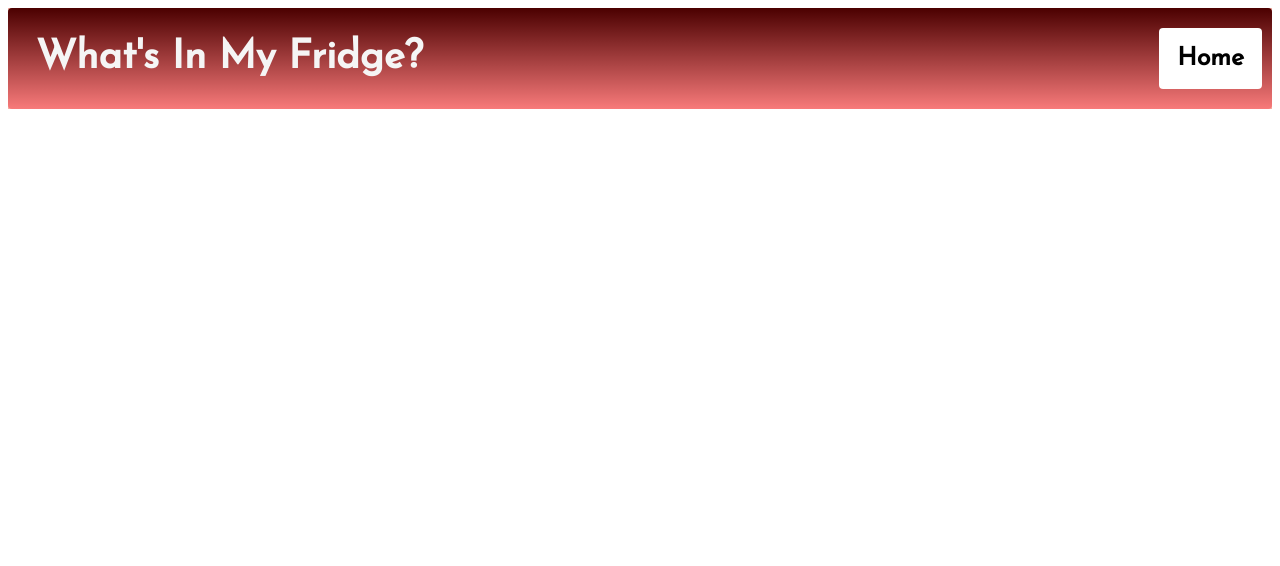
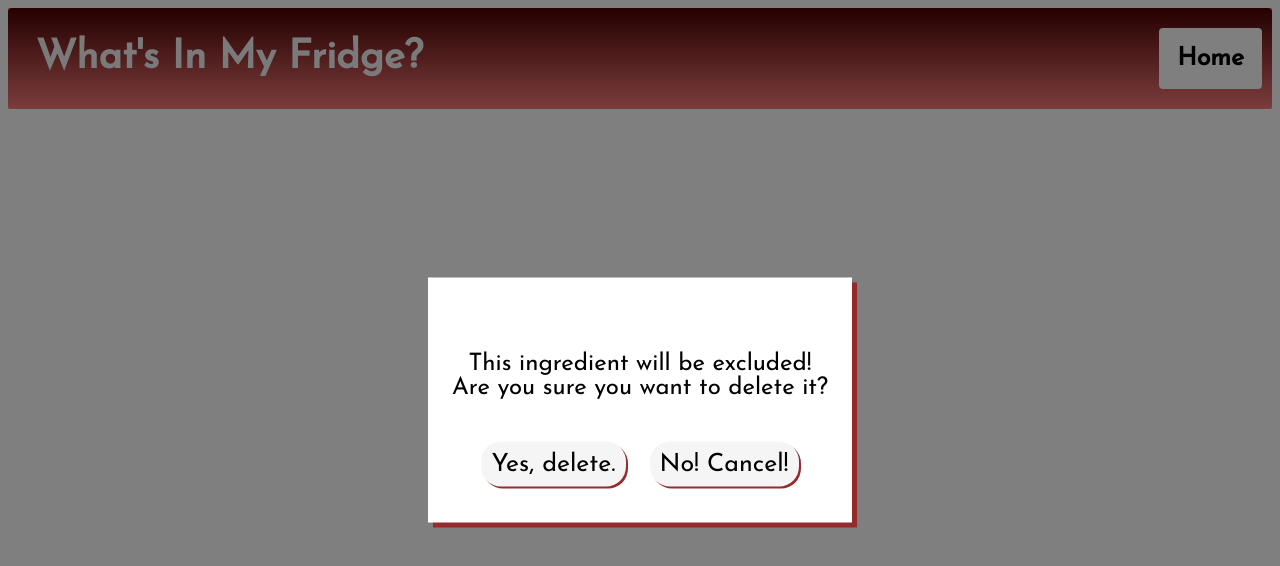
Before and after one commit to ivantuzita/whats-in-my-fridge, an Angular app: page /ingredients/deleteIngredient/1 in a window 1280 px wide. Before the commit this address led to /. Shown: the top 566 px of the page. Built offline with nearby package versions, Linux system fonts and the light colour scheme; no server answers.

Commit message:
working delete ingredient feature

```diff
--- a/backend/db.json
+++ b/backend/db.json
@@ -1,4 +1,3 @@
 {
-  "ingredients": [
-  ]
+  "ingredients": []
 }
--- a/src/app/app-routing.module.ts
+++ b/src/app/app-routing.module.ts
@@ -1,3 +1,4 @@
+import { DeleteIngredientComponent } from './components/recipes/delete-ingredient/delete-ingredient.component';
 import { ListIngredientsComponent } from './components/recipes/list-ingredients/list-ingredients.component';
 import { NewIngredientComponent } from './components/recipes/new-ingredient/new-ingredient.component';
 import {NgModule} from '@angular/core';
@@ -16,6 +17,10 @@ const routes: Routes = [
   {
     path: 'listIngredients',
     component: ListIngredientsComponent
+  },
+  {
+    path: 'ingredients/deleteIngredient/:id',
+    component: DeleteIngredientComponent
   }
 ];
 
--- a/src/app/app.module.ts
+++ b/src/app/app.module.ts
@@ -9,6 +9,7 @@ import { ListIngredientsComponent } from './components/recipes/list-ingredients/
 import { IngredientComponent } from './components/recipes/ingredient/ingredient.component';
 import { HttpClientModule } from '@angular/common/http';
 import { FormsModule } from '@angular/forms';
+import { DeleteIngredientComponent } from './components/recipes/delete-ingredient/delete-ingredient.component';
 
 @NgModule({
   declarations: [
@@ -16,7 +17,8 @@ import { FormsModule } from '@angular/forms';
     HeaderComponent,
     NewIngredientComponent,
     ListIngredientsComponent,
-    IngredientComponent
+    IngredientComponent,
+    DeleteIngredientComponent
   ],
   imports: [
     BrowserModule,
--- /dev/null
+++ b/src/app/components/recipes/delete-ingredient/delete-ingredient.component.css
@@ -0,0 +1,48 @@
+.modal {
+  background: #fff;
+  box-shadow: 5px 5px 0px rgb(150, 43, 43);
+  min-width: 360px;
+  min-height: 150px;
+  position: fixed;
+  left: 50%;
+  padding: 24px;
+  top: 50%;
+  transform: translate(-50%, -50%);
+  z-index: 11;
+  font-size: 1.5rem;
+  text-align: center;
+  padding-top: 50px;
+  font-family: 'Josefin Sans', sans-serif;
+}
+
+.overlay {
+  background: #000;
+  height: 100vh;
+  left: 0;
+  opacity: 0.5;
+  position: fixed;
+  top: 0;
+  width: 100vw;
+  z-index: 10;
+}
+
+.acoes {
+  display: flex;
+  justify-content: center;
+  align-items: center;
+  align-content: center;
+  margin-top: 30px;
+}
+
+.button {
+  background-color: whitesmoke;
+  margin: 12px;
+  width: auto;
+  padding: 10px;
+  font-size: 25px;
+  border-radius: 20px;
+  font-family: 'Josefin Sans', sans-serif;
+  font-weight: normal;
+  border-style: none;
+  box-shadow: 2px 2px 0px rgb(150, 43, 43);
+}
--- /dev/null
+++ b/src/app/components/recipes/delete-ingredient/delete-ingredient.component.html
@@ -0,0 +1,10 @@
+<section class="container">
+  <div class="modal">
+    <p>This ingredient will be  excluded! <br> Are you sure you want to delete it?</p>
+    <div class="acoes">
+      <button class="button" (click)="deleteIngredient()">Yes, delete.</button>
+      <button class="button" (click)="cancel()">No! Cancel!</button>
+    </div>
+  </div>
+  <div class="overlay"></div>
+</section>
--- /dev/null
+++ b/src/app/components/recipes/delete-ingredient/delete-ingredient.component.ts
@@ -0,0 +1,45 @@
+import { ActivatedRoute } from '@angular/router';
+import { IngredientService } from './../ingredient.service';
+import { Ingredient } from './../ingredient/ingredient';
+import { Component, OnInit } from '@angular/core';
+import { Router } from '@angular/router';
+
+@Component({
+  selector: 'app-delete-ingredient',
+  templateUrl: './delete-ingredient.component.html',
+  styleUrls: ['./delete-ingredient.component.css']
+})
+export class DeleteIngredientComponent implements OnInit{
+
+  ingredient: Ingredient = {
+    id: 0,
+    content: '',
+    quantity: 0
+  }
+
+  constructor(
+    private service: IngredientService,
+    private router: Router,
+    private route: ActivatedRoute
+    ) {}
+
+  ngOnInit(): void {
+    const id = this.route.snapshot.paramMap.get('id')
+    this.service.getById(parseInt(id!)).subscribe((ingredient) => {
+      this.ingredient = ingredient
+    })
+  }
+
+  deleteIngredient(){
+    if(this.ingredient.id){
+    this.service.delete(this.ingredient.id).subscribe(()=>{
+      this.router.navigate(['/listIngredients'])
+      })
+    }
+  }
+
+  cancel(){
+    this.router.navigate(['/listIngredients'])
+  }
+
+}
--- a/src/app/components/recipes/ingredient.service.ts
+++ b/src/app/components/recipes/ingredient.service.ts
@@ -19,4 +19,14 @@ export class IngredientService {
     return this.http.post<Ingredient>(this.API, ingredient)
   }
 
+  delete(id: number): Observable<Ingredient> {
+    const url = `${this.API}/${id}`
+    return this.http.delete<Ingredient>(url)
+  }
+
+  getById(id: number): Observable<Ingredient> {
+    const url = `${this.API}/${id}`
+    return this.http.get<Ingredient>(url)
+  }
+
 }
--- a/src/app/components/recipes/ingredient/ingredient.component.html
+++ b/src/app/components/recipes/ingredient/ingredient.component.html
@@ -4,6 +4,6 @@
   <p><b>Quantity: </b>{{ ingredient.quantity }}</p>
   <div class="right">
     <button class="button"><img class="tiny" src="../../../../assets/botao-editar.png"></button>
-    <button class="button"><img class="tiny" src="../../../../assets/excluir.png"></button>
+    <button class="button" routerLink="/ingredients/deleteIngredient/{{ingredient.id}}"><img class="tiny" src="../../../../assets/excluir.png"></button>
   </div>
 </div>
--- a/src/app/components/recipes/new-ingredient/new-ingredient.component.ts
+++ b/src/app/components/recipes/new-ingredient/new-ingredient.component.ts
@@ -28,8 +28,11 @@ export class NewIngredientComponent implements OnInit{
   }
 
   createIngredient() {
-    this.service.create(this.ingredient).subscribe(() =>{
-      this.router.navigate(['/listIngredients'])
-    })
+    //checking that you can't save without typing info
+    if(this.ingredient.content != '' && this.ingredient.quantity != undefined){
+      this.service.create(this.ingredient).subscribe(() =>{
+        this.router.navigate(['/listIngredients'])
+      })
+    }
   }
 }
```
Also changed, not shown: 1 other file (tests, documents, lock files or other folders).
